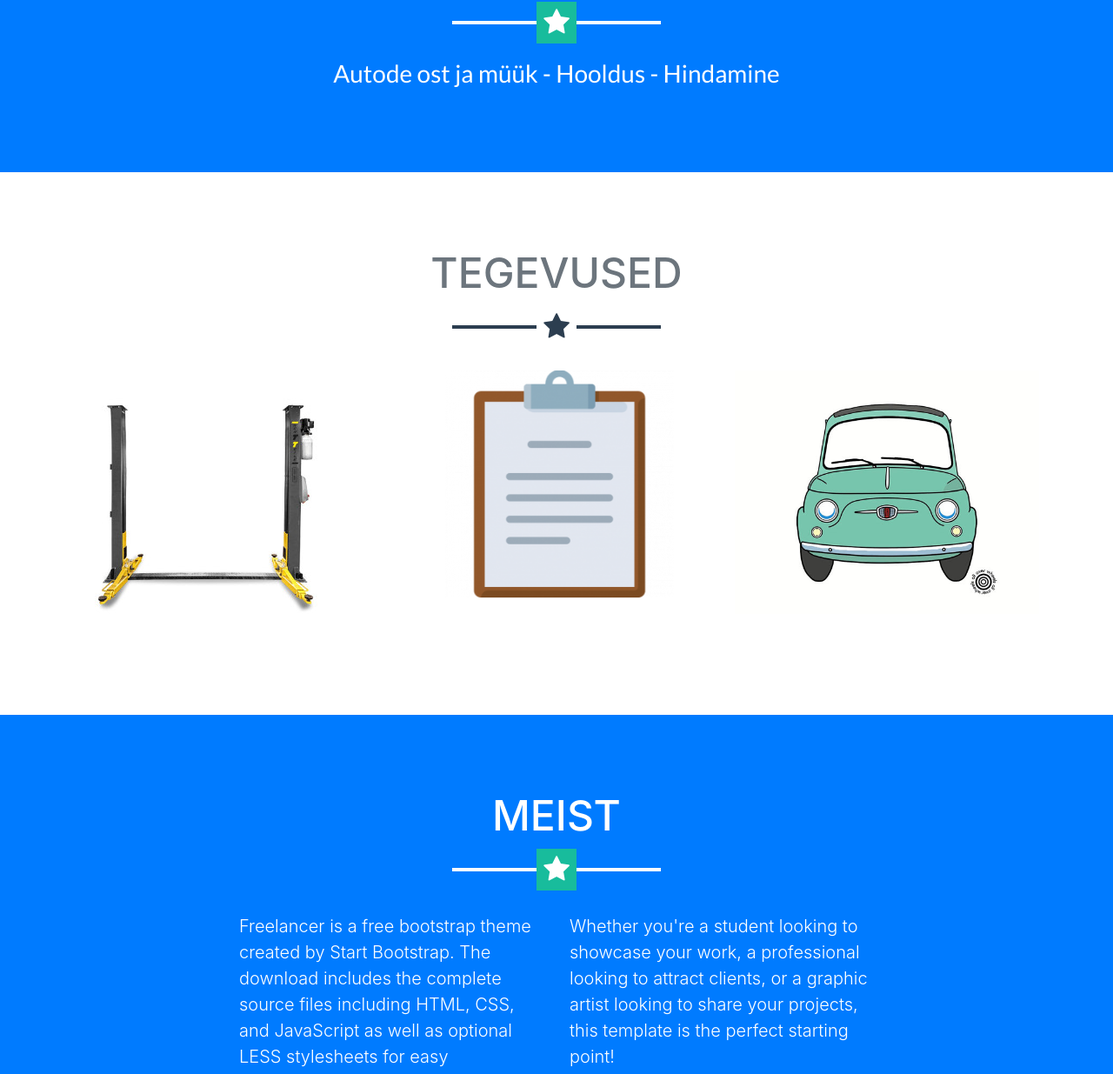
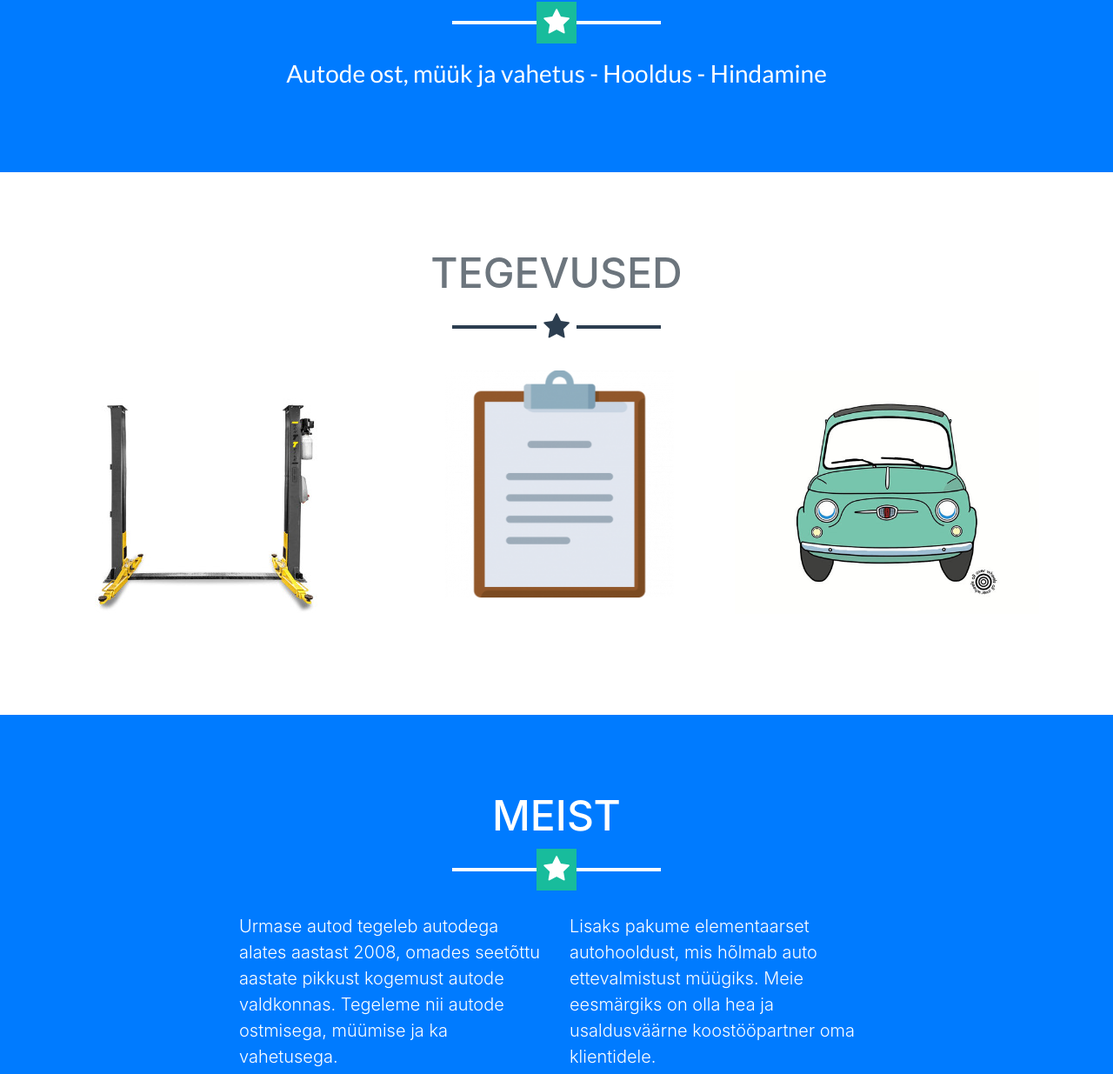
Before and after one commit to martinuiga/isa_home, a website with bundled scripts: page index.html in a window 1280 px wide. Shown: the part 637-1872 px from the top of the page at 87% size. Built offline with nearby package versions, Linux system fonts and the light colour scheme.

Commit message:
new meist

```diff
--- a/index.html
+++ b/index.html
@@ -58,7 +58,7 @@
         <img class="img-fluid mb-5 d-block mx-auto" src="img/proov1_ummi.png" alt="">
         <h1 class="text-uppercase mb-0">Tere tulemast meie kodulehele!</h1>
         <hr class="star-light">
-        <h2 class="font-weight-light mb-0">Autode ost ja müük - Hooldus - Hindamine</h2>
+        <h2 class="font-weight-light mb-0">Autode ost, müük ja vahetus - Hooldus - Hindamine</h2>
       </div>
     </header>
 
@@ -109,10 +109,11 @@
         <hr class="star-light mb-5">
         <div class="row">
           <div class="col-lg-4 ml-auto">
-            <p class="lead">Freelancer is a free bootstrap theme created by Start Bootstrap. The download includes the complete source files including HTML, CSS, and JavaScript as well as optional LESS stylesheets for easy customization.</p>
+            <p class="lead">Urmase autod tegeleb autodega alates aastast 2008, omades seetõttu aastate pikkust kogemust autode valdkonnas. Tegeleme nii autode ostmisega, müümise ja ka vahetusega.
+              </p>
           </div>
           <div class="col-lg-4 mr-auto">
-            <p class="lead">Whether you're a student looking to showcase your work, a professional looking to attract clients, or a graphic artist looking to share your projects, this template is the perfect starting point!</p>
+            <p class="lead">Lisaks pakume elementaarset autohooldust, mis hõlmab auto ettevalmistust müügiks. Meie eesmärgiks on olla hea ja usaldusväärne koostööpartner oma klientidele.</p>
           </div>
         </div>
       </div>
--- a/js/contact_me.js
+++ b/js/contact_me.js
@@ -20,7 +20,7 @@ $(function() {
       $this = $("#sendMessageButton");
       $this.prop("disabled", true); // Disable submit button until AJAX call is complete to prevent duplicate messages
       $.ajax({
-        url: "./mail/contact_me.php",
+        url: "././mail/contact_me.php",
         type: "POST",
         data: {
           name: name,
```
